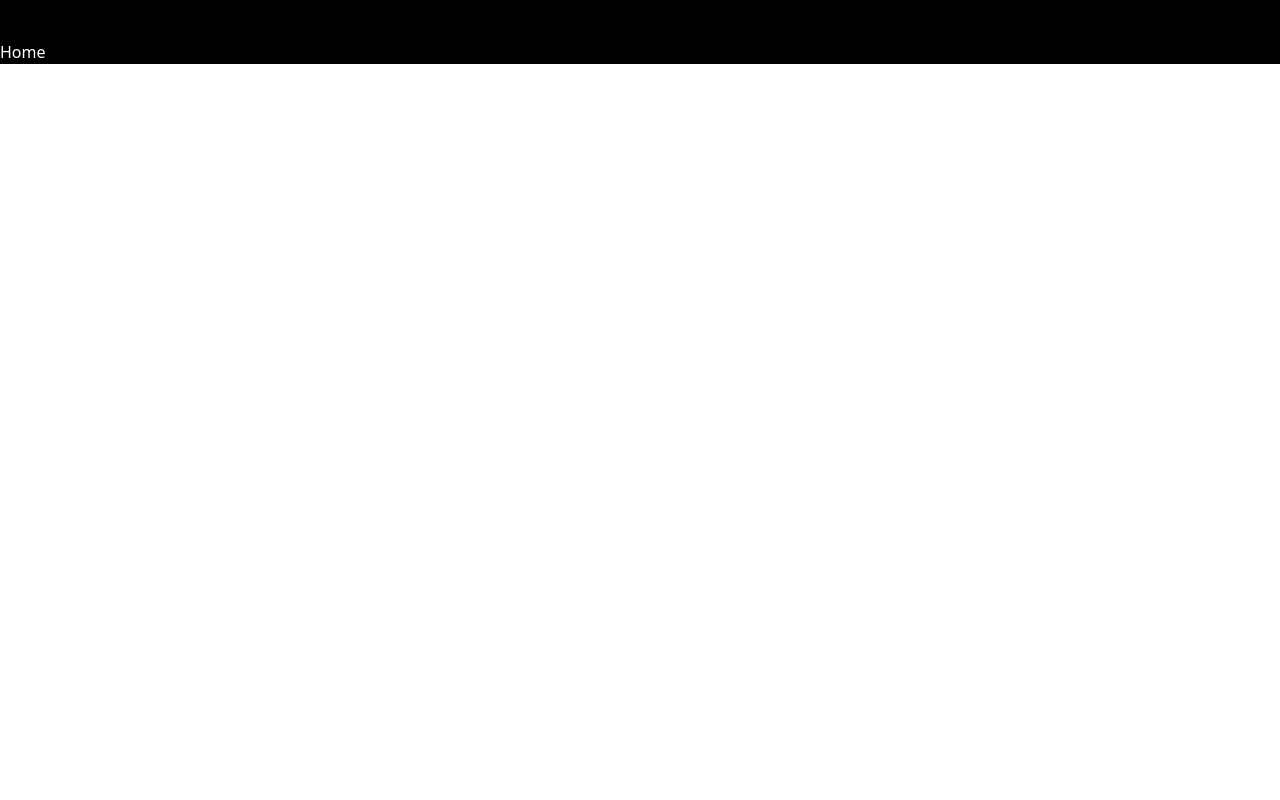
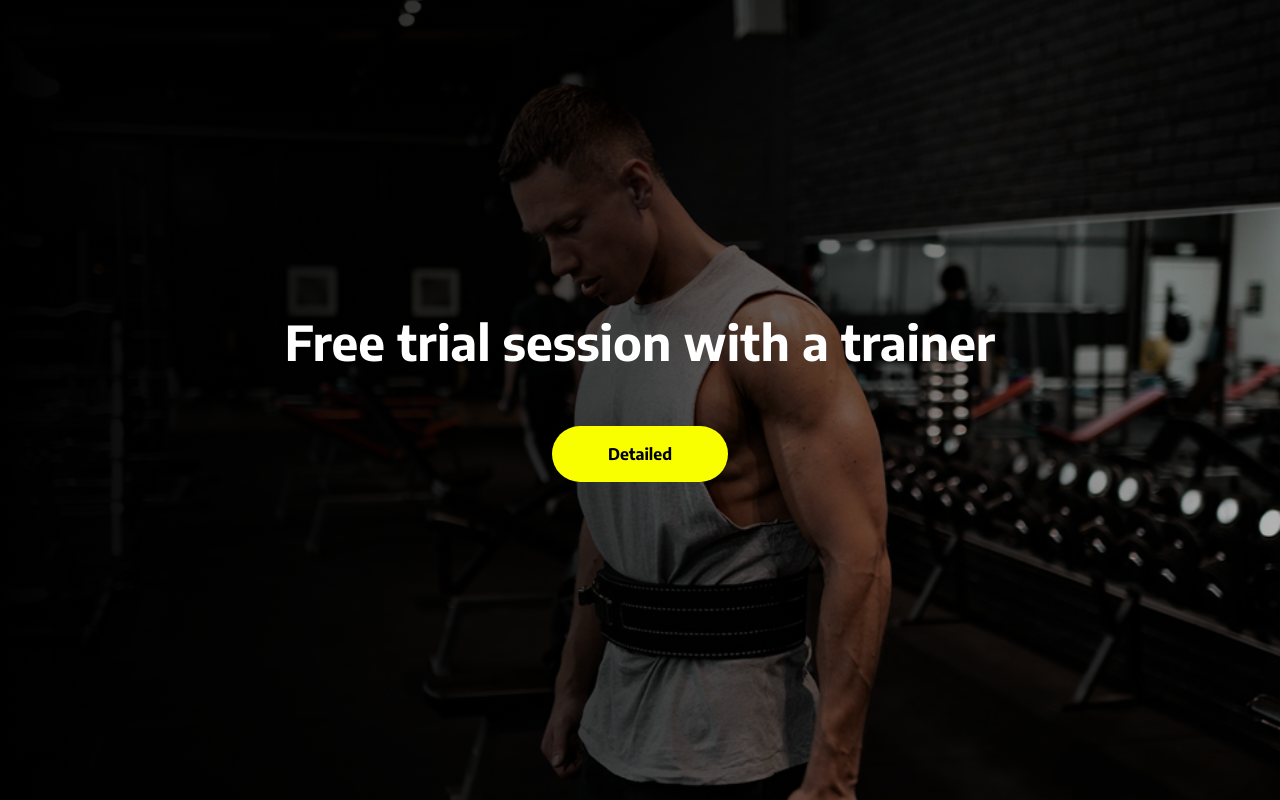
Before and after one commit to ErykOlliver/Gym24, a React (Vite) app: page / in a window 1280 px wide. Built offline with nearby package versions, Linux system fonts and the light colour scheme.

Commit message:
primeira seção finalizada. Home.

```diff
--- a/src/App.css
+++ b/src/App.css
@@ -1,8 +1,14 @@
+@import url('https://fonts.googleapis.com/css2?family=Encode+Sans:wght@100..900&display=swap');
 @import "tailwindcss";
 
 @theme {
   --color-charcoalVoid: #222222;
   --color-solarFlare: #FAFF00;
+  --font-enconde-sans: "Encode Sans", sans-serif;
+}
+
+.Home{
+  background-image: url('../public/fitnessMan.png');
 }
 
 body {
--- a/src/components/Menu.tsx
+++ b/src/components/Menu.tsx
@@ -1,10 +1,10 @@
-import { MenuIcon, Sheet } from "lucide-react";
-import { SheetContent, SheetTrigger } from "./ui/sheet";
+import { MenuIcon } from "lucide-react";
+
 
 export default function Menu() {
     return (
         <div className="w-full">
-            <nav className="w-full fixed top-5 left-0  sm:hidden flex">
+            <nav className="w-full fixed top-5 left-0 z-30 sm:hidden flex">
                 <div className="flex justify-between mx-5 w-full">
                     <img src="/favicon.svg" alt="GYM24 Icon" />
                     <MenuIcon color="white" />
--- /dev/null
+++ b/src/pages/landing/Advantages.tsx
@@ -0,0 +1,7 @@
+export default function Advantages() {
+  return (
+    <section className="h-screen w-screen flex flex-col">
+
+    </section>
+  )
+}
--- a/src/pages/landing/Home.tsx
+++ b/src/pages/landing/Home.tsx
@@ -1,7 +1,12 @@
 export default function Home() {
   return (
-    <div>
-        <h1>Home</h1>
-    </div>
+    <section className="Home  h-screen w-screen relative bg-no-repeat bg-cover bg-center z-20 flex flex-col">
+      <div className="bg-gradient-to-r from-black via-black/70  to-black/30 w-full h-full z-1 absolute"></div>
+
+      <div className="relative px-2 flex flex-col gap-15 z-10 items-center justify-center h-full w-full">
+        <h1 className="text-5xl text-white font-bold text-center font-enconde-sans">Free trial session with a trainer</h1>
+        <a href="" className="text-base bg-solarFlare text-black font-enconde-sans flex items-center justify-center rounded-full font-bold w-44 h-14">Detailed</a>
+      </div>
+    </section>
   )
 }
--- a/src/pages/landing/index.tsx
+++ b/src/pages/landing/index.tsx
@@ -3,7 +3,7 @@ import Home from "./Home";
 export default function Landing() {
 
     return (
-        <main className="flex flex-col pt-10 bg-black text-white">
+        <main className="flex flex-col overflow-y-auto overflow-x-hidden bg-black text-white">
             <Home />
         </main>
     )
```
